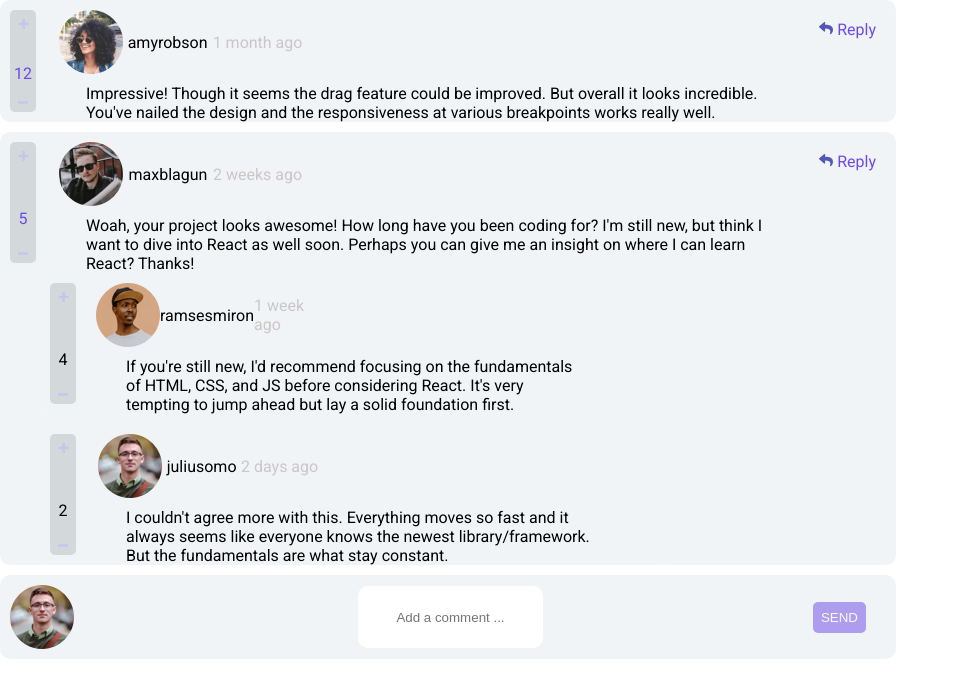
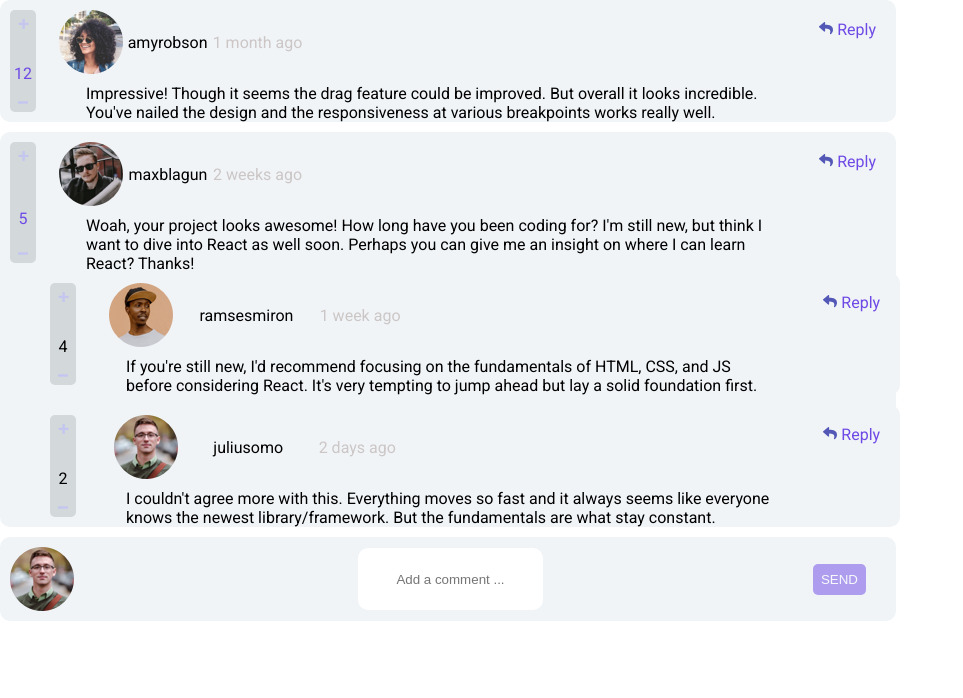
Before and after one commit to shahrzadJavadiKoushesh/AsanPadrakht-Internship, an Angular app in the folder interactiveCommentSection/: page / in a window 1280 px wide. Shown: the top 698 px of the page, without its empty margins (0-963 px from the left). Built offline with nearby package versions, Linux system fonts and the light colour scheme.

Commit message:
add some styles

```diff
--- a/interactiveCommentSection/src/app/app.component.html
+++ b/interactiveCommentSection/src/app/app.component.html
@@ -41,6 +41,10 @@
                                 <span class="comment-username">{{reply.user.username}} </span>
                                 <span class="comment-created-at">{{reply.createdAt}}</span>
                             </div>
+                            <div class="reply-icon" mat-raised-button (click)="addReply(comment)">
+                                <img src="../assets/images/icon-reply.svg" alt="reply">
+                                Reply
+                            </div>
                         </div>
 
                         <div class="comment-content">
--- a/interactiveCommentSection/src/app/app.component.scss
+++ b/interactiveCommentSection/src/app/app.component.scss
@@ -68,11 +68,13 @@
     .reply {
         margin-left: 40px;
         margin-bottom: 10px;
-
+        width: 96%;
         .reply-header {
             display: flex;
+            // background-color: rebeccapurple;
             .comment-right-part {
                 width: 100%;
+                // background-color: #6e49e6;
                 .top {
                     display: flex;
                     justify-content: space-between;
@@ -162,6 +164,7 @@
             .reply-icon {
                 color: #6e49e6;
                 padding: 10px;
+                float: right;
             }
 
             .reply-icon:hover {
```
